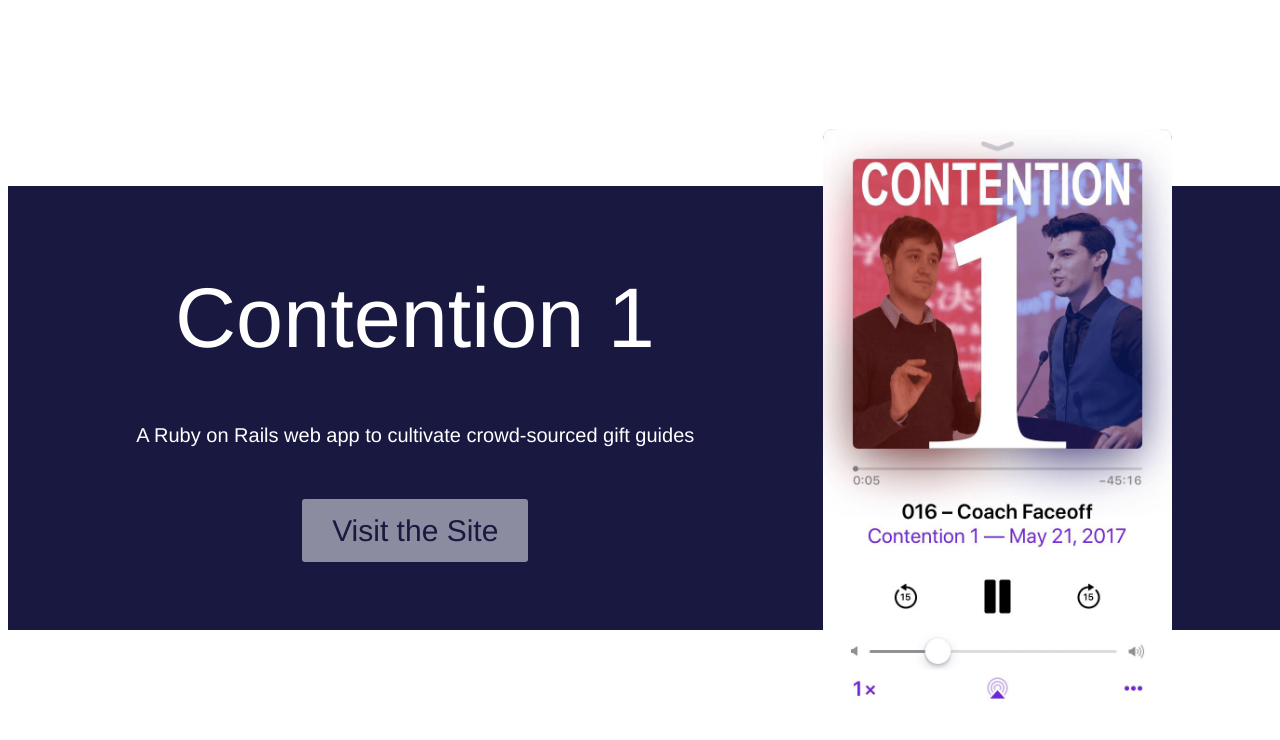
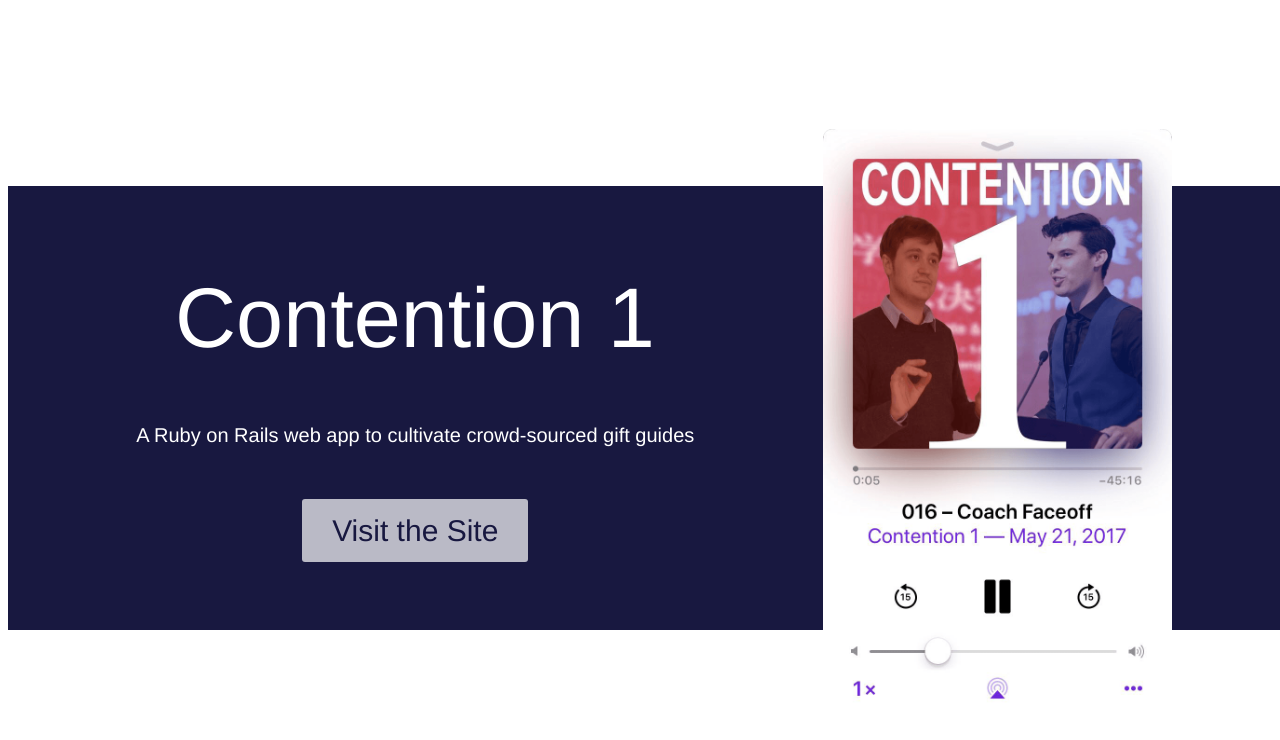
Before and after one commit to jshwa/joshpalacios-site, a Gatsby site: page /debate/contention1 in a window 1280 px wide. In both pictures the pointer is over the link "Visit the Site". Built offline with nearby package versions, Linux system fonts and the light colour scheme; Gatsby itself is replaced by a stand-in of ours.

Commit message:
changed button styles

```diff
--- a/src/css/debate/contention1.module.css
+++ b/src/css/debate/contention1.module.css
@@ -45,10 +45,12 @@
    border-radius: 3px;
    font-size: 30px;
    text-decoration: none;
+   opacity: 1;
 }
 
 #c1button a:hover {
-   opacity: .5;
+   opacity: .7;
+   transition: all 200ms linear;
 }
 
 #img {
```
